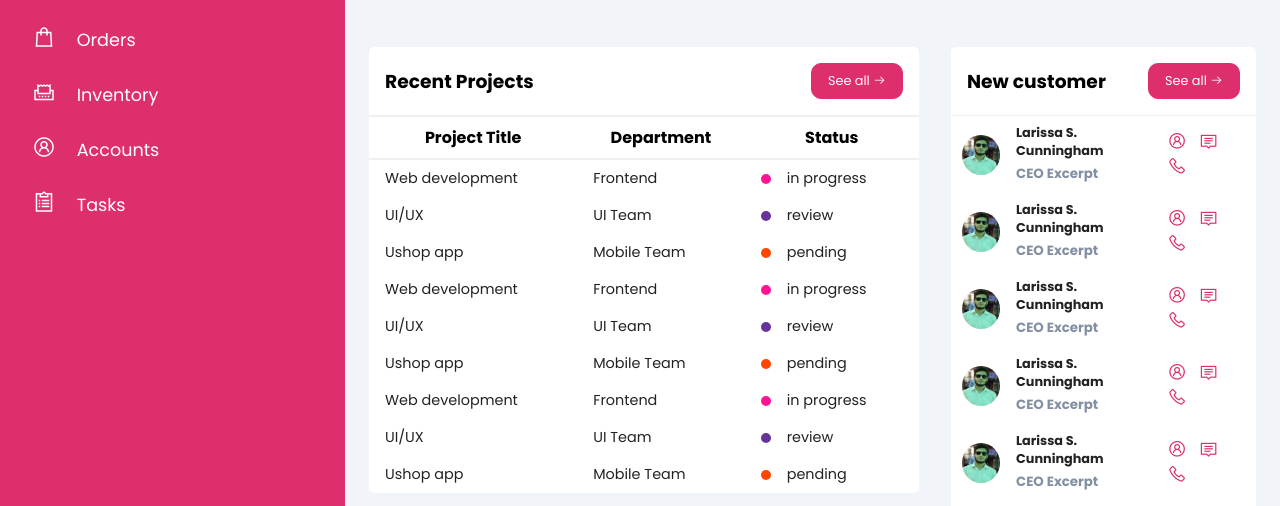
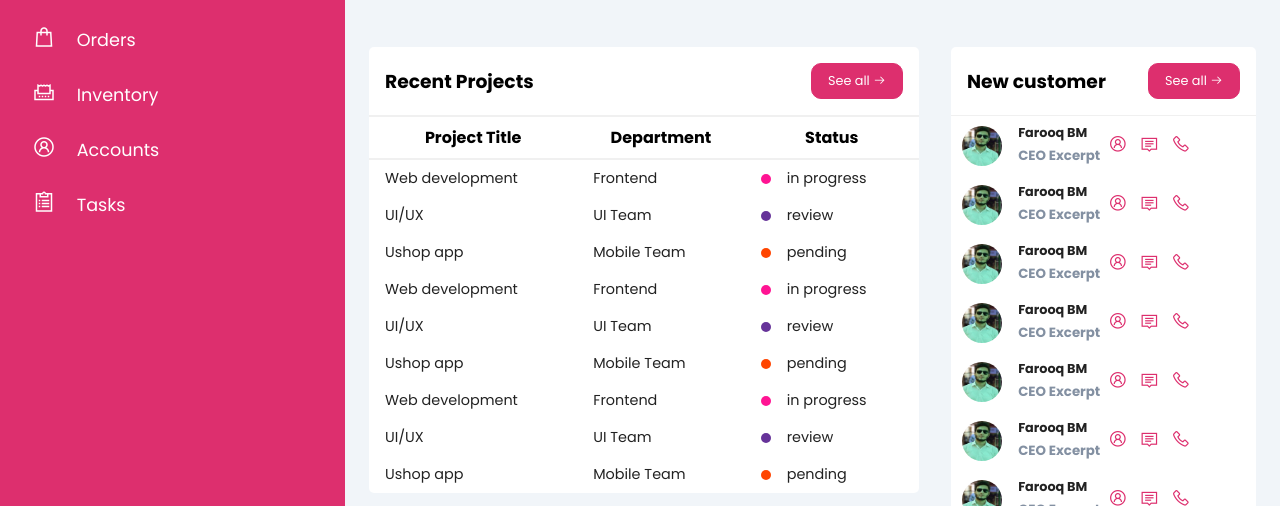
Before and after one commit to omerfarooqBM/dashboard1, a plain HTML site: page index.html in a window 1280 px wide. Shown: the part 279-785 px from the top of the page. Drawn offline with nearby package versions, Linux system fonts and the light colour scheme.

Commit message:
Update index.html

```diff
--- a/index.html
+++ b/index.html
@@ -229,7 +229,7 @@
 								<div class="info">
 									<img src="img/2.jpg" width="40px" height="40px" alt="">
 									<div>
-										<h4>Larissa S. Cunningham</h4>
+										<h4>Farooq BM</h4>
 										<small>CEO Excerpt</small>
 									</div>
 									<div class="contact">
@@ -243,7 +243,7 @@
 								<div class="info">
 									<img src="img/2.jpg" width="40px" height="40px" alt="">
 									<div>
-										<h4>Larissa S. Cunningham</h4>
+										<h4>Farooq BM</h4>
 										<small>CEO Excerpt</small>
 									</div>
 									<div class="contact">
@@ -257,7 +257,7 @@
 								<div class="info">
 									<img src="img/2.jpg" width="40px" height="40px" alt="">
 									<div>
-										<h4>Larissa S. Cunningham</h4>
+										<h4>Farooq BM</h4>
 										<small>CEO Excerpt</small>
 									</div>
 									<div class="contact">
@@ -271,7 +271,7 @@
 								<div class="info">
 									<img src="img/2.jpg" width="40px" height="40px" alt="">
 									<div>
-										<h4>Larissa S. Cunningham</h4>
+										<h4>Farooq BM</h4>
 										<small>CEO Excerpt</small>
 									</div>
 									<div class="contact">
@@ -285,7 +285,7 @@
 								<div class="info">
 									<img src="img/2.jpg" width="40px" height="40px" alt="">
 									<div>
-										<h4>Larissa S. Cunningham</h4>
+										<h4>Farooq BM</h4>
 										<small>CEO Excerpt</small>
 									</div>
 									<div class="contact">
@@ -299,7 +299,7 @@
 								<div class="info">
 									<img src="img/2.jpg" width="40px" height="40px" alt="">
 									<div>
-										<h4>Larissa S. Cunningham</h4>
+										<h4>Farooq BM</h4>
 										<small>CEO Excerpt</small>
 									</div>
 									<div class="contact">
@@ -313,7 +313,7 @@
 								<div class="info">
 									<img src="img/2.jpg" width="40px" height="40px" alt="">
 									<div>
-										<h4>Larissa S. Cunningham</h4>
+										<h4>Farooq BM</h4>
 										<small>CEO Excerpt</small>
 									</div>
 									<div class="contact">
```
